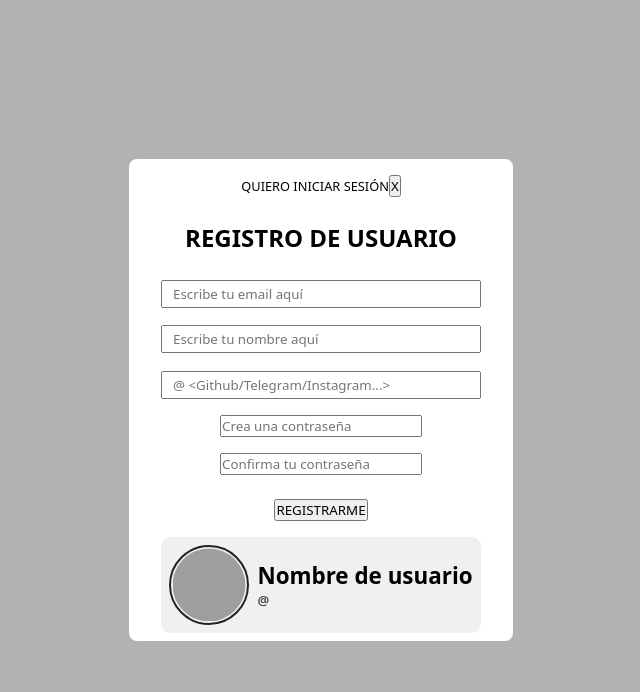
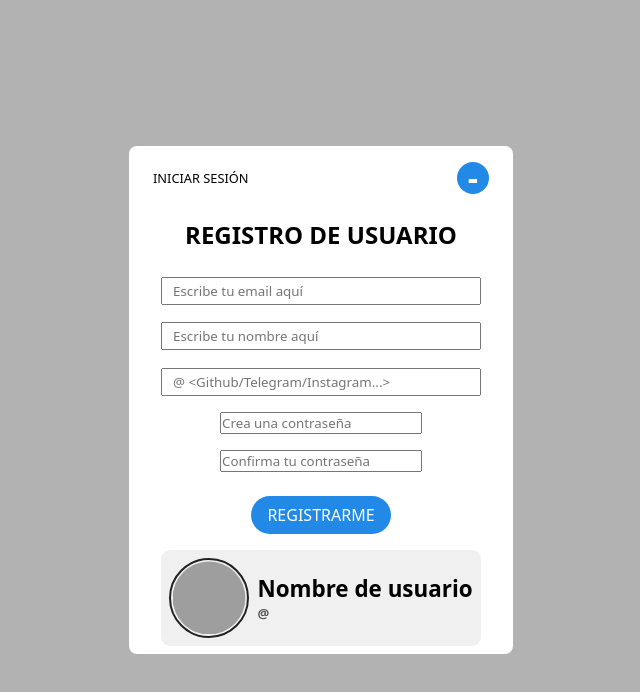
Before and after one commit to Gandino1984/bootplan, a React (Vite) app in the folder 00-bootplan/: page / in a window 1280 px wide. Shown: the top 692 px of the page, without its empty margins (319-959 px from the left). Built offline with nearby package versions, Linux system fonts and the light colour scheme; grey boxes are pictures that could not be loaded.

Commit message:
css & className fixes UserModal

```diff
--- a/00-bootplan/src/assets/UserComponents/UserInput/UserModal.css
+++ b/00-bootplan/src/assets/UserComponents/UserInput/UserModal.css
@@ -7,7 +7,7 @@
     animation-iteration-count: 1;
 }
 
-.user-register-modalMainContainer{
+.userModal-fullscreenBackground{
     display: flex;
     align-items: center;
     justify-content: center;
@@ -20,7 +20,7 @@
     -webkit-animation-iteration-count: 1;
 }
 
-.user-register-formContainer{
+.userModal-formContainer{
     display: flex;
     flex-direction: column;
     gap: 1rem;
@@ -31,7 +31,7 @@
     border-radius: 8px;
 }
 
-.userformContainer{
+.userModal-inputsContainer{
     display: flex;
     flex-direction: column;
     gap: 1rem;
@@ -54,7 +54,7 @@
     -webkit-animation-iteration-count: 1;
 }
 
-.user-register-form{
+.userModal-form{
     display: flex;
     flex-direction: column;
     align-items: center;
@@ -62,28 +62,42 @@
     gap: 1rem;
 }
 
-.user-modalChanger-container{
+.userModal-menuContainer{
     /* border: 1px solid red; */
     display: flex;
     align-items: center;
     font-size: 1rem;
     color: white;
+    width: 100%;
+    justify-content: space-between;
     /* background-color: #2289E6; */
     padding: .5rem;
     transition: 100ms ease;
 }
 
-.user-form-submitBtn:hover{
+.userModal-submitBtn{
+    cursor: pointer;
+    appearance: none;
+    border: none;
+    outline: none;
+    border-radius: 20px;
+    font-size: 1rem;
+    padding: .5rem 1rem;
+    background-color: #2289E6;
+    color: white;
+    transition: all 100ms ease;
+}
+
+.userModal-submitBtn:hover{
     outline: 2px solid black;
     border-radius: 5px;
     background-color: #B0DBB2;
     color: black;
-
 }
 
-.user-register-submitBtn{
+.userModal-formSwitchBtn{
     user-select: none;
-    justify-content: right ;
+    justify-content: right;
     border: none;
     outline: none;
     appearance: none;
@@ -94,6 +108,33 @@
     transition: all 100ms ease;
 }
 
-.user-register-submitBtn:hover{
+.userModal-formSwitchBtn:hover{
     color:#2289E6;
 }
+
+.userModal-formCloseBtn{
+    user-select: none;
+    border: none;
+    outline: none;
+    appearance: none;
+    display: flex;
+    align-items: center;
+    justify-content: center;
+    cursor: pointer;
+    color: white;
+    border-radius: 50%;
+    font-size: 2rem;
+    font-weight: 600;
+    width: 2rem;
+    height: 2rem;
+    line-height: 2rem;
+    background-color:#2289E6;
+    transition: all 100ms ease;
+}
+
+.userModal-formCloseBtn:hover{
+    outline: 2px solid black;
+    border-radius: 5px;
+    background-color: #B0DBB2;
+    color: black;
+}
--- a/00-bootplan/src/assets/UserComponents/UserInput/UserModal.jsx
+++ b/00-bootplan/src/assets/UserComponents/UserInput/UserModal.jsx
@@ -1,25 +1,19 @@
 import React, { useState } from 'react';
-
 import UserEmailInput from './UserEmailInput.jsx';
-
 import UserInput from './UserInput.jsx';
-
 import UserPasswordInput from './UserPasswordInput.jsx';
-
 import UserPasswordConfirmationInput from './UserPasswordConfirmationInput.jsx';
-
 import AvatarInput from './AvatarInput.jsx';
-
 import UserView from '../UserView/UserView.jsx';
-
 import './UserModal.css';
 
 export function UserModal(){
 
     const [isRegistered, setIsRegistered] = useState(false);
 
-    const [formSlideIsUp, setFormSlideUp] = useState(true);
-    // const [formSlideIsDown, setFormSlideDown] = useState(true);
+    const [formSlideIsUp, setFormSlideUp] = useState(false);
+    const [formSlideIsDown, setFormSlideDown] = useState(true);
+
     const [userEmail, setUserEmail] = useState('');
     const [userName, setUserName] = useState('');
     const [userAvatar, setUserAvatar] = useState('');
@@ -29,25 +23,26 @@ export function UserModal(){
     function submitBtnHandler(e){
       e.preventDefault();
     }
-    const formSlideClass = formSlideIsUp ? "animationSlideUp" : "animationSlideDown";
+
+    const formSlideAnimation = formSlideIsDown ? "animationSlideUp" : "animationSlideDown";
 
     return(
-        <div className='user-register-modalMainContainer'>
-                <div className={'user-register-formContainer ' + formSlideClass}>
-                        <div className='user-modalChanger-container'>
-                                <button onClick={()=>setIsRegistered(register=>!register)} className='user-register-submitBtn'>{!isRegistered ? "   QUIERO INICIAR SESIÓN" : "QUIERO REGISTRARME"}</button>
-                                <button onClick={()=>setFormSlideUp(formSlideIsUp=>!formSlideIsUp)} className>X</button>
+        <div className='userModal-fullscreenBackground'>
+                <div className={'userModal-formContainer ' + formSlideAnimation}>
+                        <div className='userModal-menuContainer'>
+                                <button className='userModal-formSwitchBtn' onClick={()=>setIsRegistered(register=>!register)} >{!isRegistered ? "INICIAR SESIÓN" : "REGISTRARME"}</button>
+                                <button className='userModal-formCloseBtn' onClick={()=>setFormSlideDown(formSlideIsDown=>!formSlideIsDown)} >-</button>
                         </div>
-                        <h2 className='title-userModal'>{!isRegistered ? "REGISTRO DE USUARIO" : "INICIAR SESIÓN"}</h2>
-                        <form className='user-register-form'>
-                                <div className='userformContainer'>
+                        <h2 className='title-userModal'>{isRegistered ? "INICIAR SESIÓN" : "REGISTRO DE USUARIO"}</h2>
+                        <form className='userModal-form'>
+                                <div className='userModal-inputsContainer'>
                                     <UserEmailInput onChange={setUserEmail} />
                                     <UserInput onChange={setUserName} />
                                     {!isRegistered && <AvatarInput onChange={setUserAvatar} /> }
                                     <UserPasswordInput onChange={setUserPassword} />
                                     {!isRegistered && <UserPasswordConfirmationInput onchange={setUserPasswordConfirmation} /> }
                                 </div>
-                            <button type="submit" className='user-form-submitBtn' onClick={submitBtnHandler}>{isRegistered ? "INICIO" : "REGISTRARME"}</button>
+                            <button type="submit" className='userModal-submitBtn' onClick={submitBtnHandler}>{isRegistered ? "INICIO" : "REGISTRARME"}</button>
                         </form>
                         <UserView userName={userName} userAvatar={userAvatar} />
                 </div>
```
